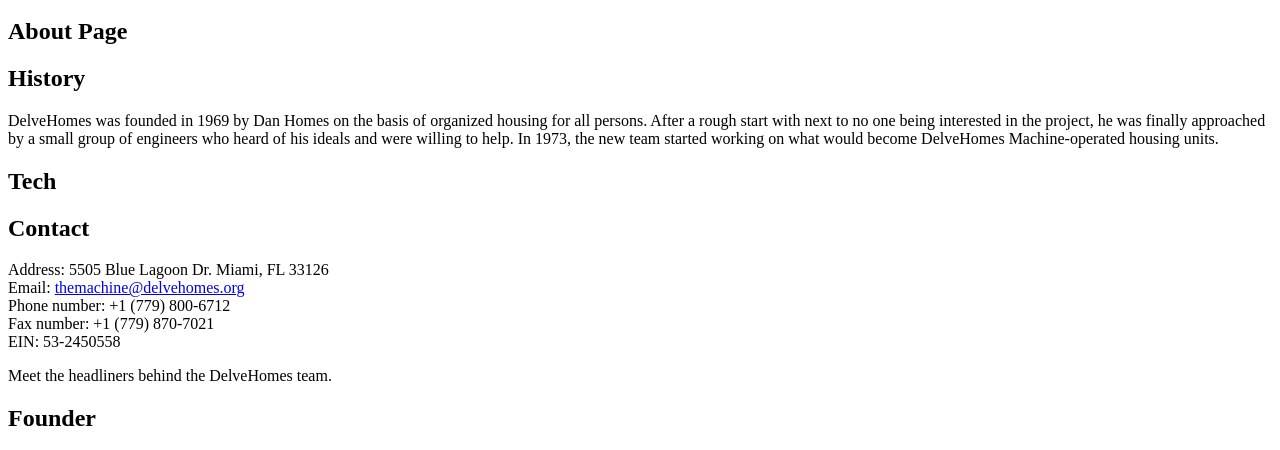
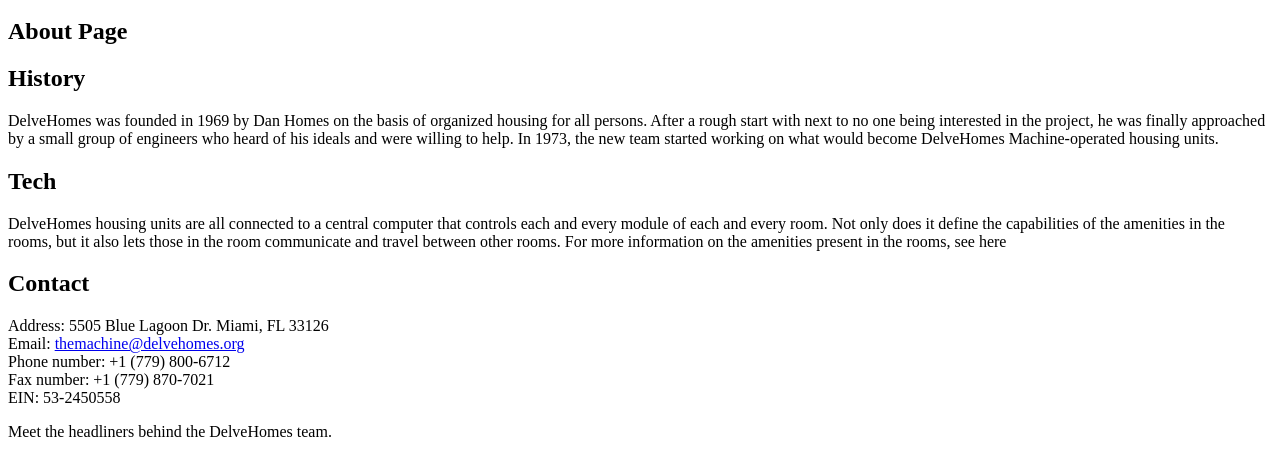
Before and after one commit to Lucas-Cox-CART/DelveHomes, a plain HTML site: page About Page/about.html in a window 1280 px wide. Shown: the part 308-758 px from the top of the page. Drawn offline with Linux system fonts and the light colour scheme.

Commit message:
changes7?
changereresest

```diff
--- a/About Page/about.html
+++ b/About Page/about.html
@@ -19,6 +19,7 @@
     <h2>History</h2>
     <p>DelveHomes was founded in 1969 by Dan Homes on the basis of organized housing for all persons. After a rough start with next to no one being interested in the project, he was finally approached by a small group of engineers who heard of his ideals and were willing to help. In 1973, the new team started working on what would become DelveHomes Machine-operated housing units.</p>
     <h2>Tech</h2>
+    <p>DelveHomes housing units are all connected to a central computer that controls each and every module of each and every room. Not only does it define the capabilities of the amenities in the rooms, but it also lets those in the room communicate and travel between other rooms. For more information on the amenities present in the rooms, see here</p>
     <h2>Contact</h2>
     <p>
         Address: 5505 Blue Lagoon Dr. Miami, FL 33126<br>
```
